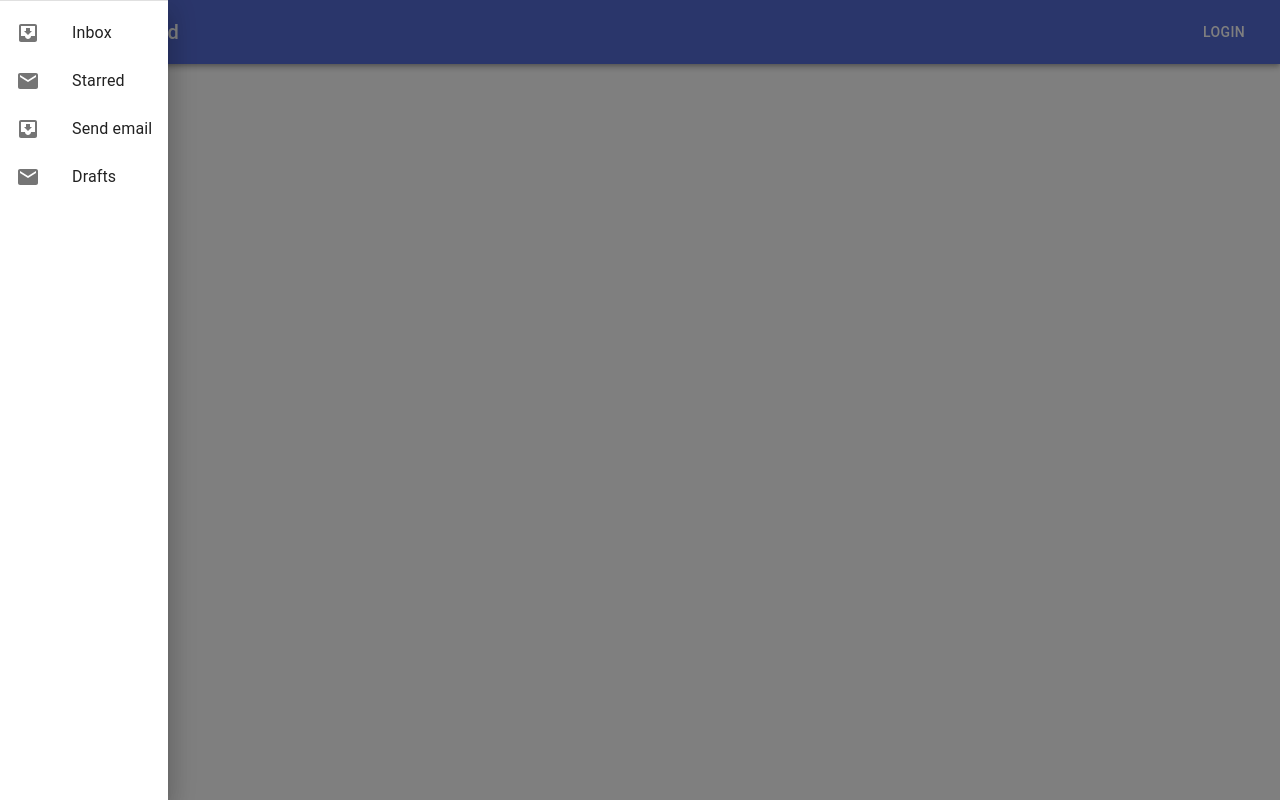
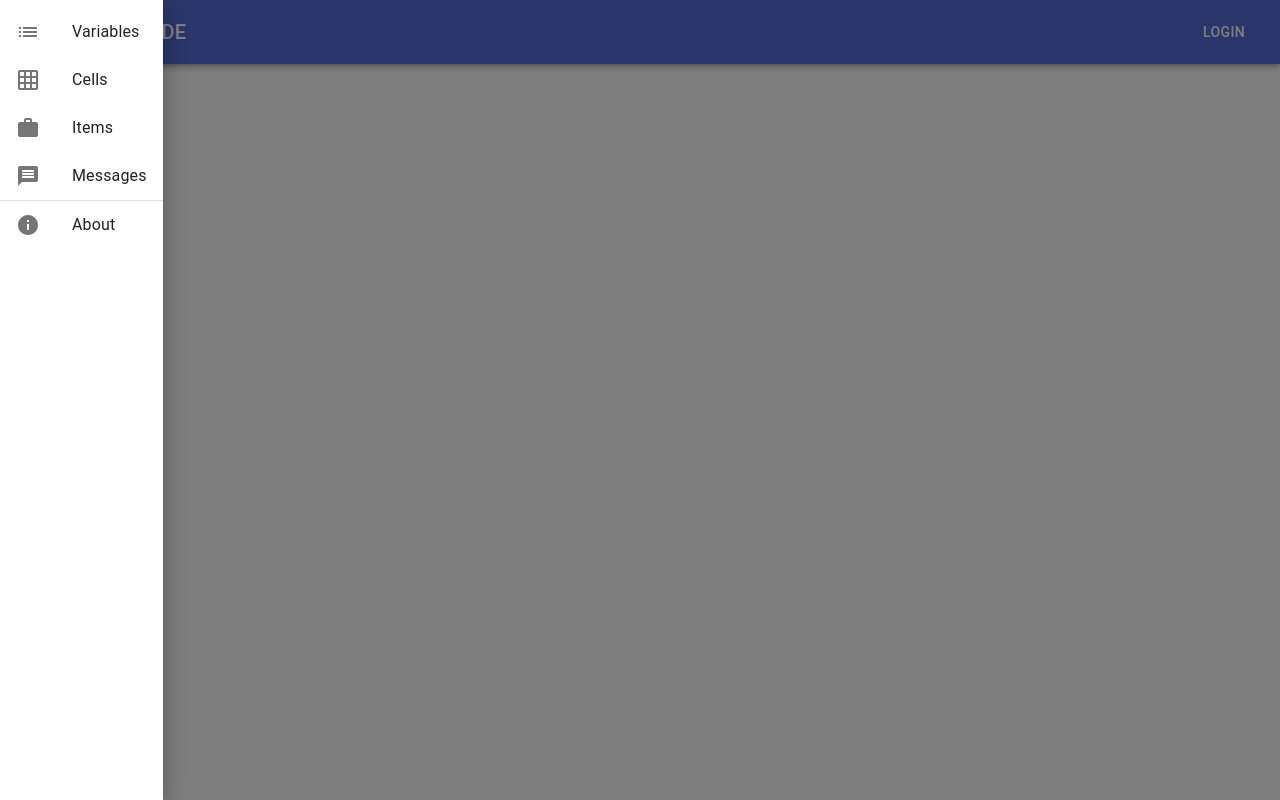
Before and after one commit to alex-worker/CombinatoricsIDE, a React (Create React App) app in the folder simple-ide/: page /vars in a window 1280 px wide. Both pictures are taken after a click on the button 48 px from the left and 32 px from the top of the page. Built offline with nearby package versions, Linux system fonts and the light colour scheme.

Commit message:
menu is dynamicaly generate

```diff
--- a/simple-ide/src/App.js
+++ b/simple-ide/src/App.js
@@ -1,12 +1,12 @@
 import React from 'react'
 
-import { BrowserRouter as Router, Switch, Route, Link } from 'react-router-dom'
+import { BrowserRouter as Router, Switch, Route } from 'react-router-dom'
 
 import CssBaseline from '@material-ui/core/CssBaseline'
 import { ThemeProvider } from '@material-ui/styles'
 import theme from './theme'
 
-import Container from '@material-ui/core/Container'
+// import Container from '@material-ui/core/Container'
 
 import About from './pages/About'
 import Cells from './pages/Cells'
@@ -15,6 +15,15 @@ import Messages from './pages/Messages'
 import Variables from './pages/Variables'
 
 import Menu from './components/gui/Menu'
+
+const pageList = [
+  { name: 'Variables', icon: 'list', link: 'Variables' },
+  { name: 'Cells', icon: 'grid_on', link: 'Cells' },
+  { name: 'Items', icon: 'work', link: 'Items' },
+  { name: 'Messages', icon: 'message', link: 'Messages' },
+  { name: 'Divider' },
+  { name: 'About', icon: 'info', link: 'About' }
+]
 
 const Pages = () => {
   return <Switch>
@@ -28,10 +37,11 @@ const Pages = () => {
 }
 
 function App () {
+  const [headerName, setHeaderName] = React.useState('Simple IDE')
   return (
     <ThemeProvider theme={theme} >
       <CssBaseline />
-      <Menu />
+      <Menu header={headerName} items={pageList} />
       <Router>
         <Pages />
       </Router>
--- a/simple-ide/src/components/gui/Drawer.js
+++ b/simple-ide/src/components/gui/Drawer.js
@@ -1,34 +1,25 @@
-import React, { useState } from 'react'
+import React from 'react'
 
-import { makeStyles } from '@material-ui/core/styles'
+// import { makeStyles } from '@material-ui/core/styles'
 import Drawer from '@material-ui/core/Drawer'
-import Divider from '@material-ui/core/Divider'
-import List from '@material-ui/core/List'
-import ListItem from '@material-ui/core/ListItem'
-import ListItemIcon from '@material-ui/core/ListItemIcon'
-import ListItemText from '@material-ui/core/ListItemText'
+// import Divider from '@material-ui/core/Divider'
+// import List from '@material-ui/core/List'
+// import ListItem from '@material-ui/core/ListItem'
+// import ListItemIcon from '@material-ui/core/ListItemIcon'
+// import ListItemText from '@material-ui/core/ListItemText'
 
-import InboxIcon from '@material-ui/icons/MoveToInbox'
-import MailIcon from '@material-ui/icons/Mail'
+// import InboxIcon from '@material-ui/icons/MoveToInbox'
+// import MailIcon from '@material-ui/icons/Mail'
 
-const useStyles = makeStyles(theme => ({
+// const useStyles = makeStyles(theme => ({
+// }))
 
-}))
-
-const MyDrawer = ({ open, onClose }) => {
+const MyDrawer = ({ open, onClose, children }) => {
   return <Drawer
     open={open}
     onClose={onClose}
   >
-    <Divider />
-    <List>
-        {['Inbox', 'Starred', 'Send email', 'Drafts'].map((text, index) => (
-          <ListItem button key={text}>
-            <ListItemIcon>{index % 2 === 0 ? <InboxIcon /> : <MailIcon />}</ListItemIcon>
-            <ListItemText primary={text} />
-          </ListItem>
-        ))}
-      </List>
+    {children}
   </Drawer>
 }
 
--- a/simple-ide/src/components/gui/Menu.js
+++ b/simple-ide/src/components/gui/Menu.js
@@ -8,6 +8,12 @@ import IconButton from '@material-ui/core/IconButton'
 import MenuIcon from '@material-ui/icons/Menu'
 import Typography from '@material-ui/core/Typography'
 import Button from '@material-ui/core/Button'
+import List from '@material-ui/core/List'
+import ListItem from '@material-ui/core/ListItem'
+import ListItemIcon from '@material-ui/core/ListItemIcon'
+import ListItemText from '@material-ui/core/ListItemText'
+import Icon from '@material-ui/core/Icon'
+import Divider from '@material-ui/core/Divider'
 
 import Drawer from './Drawer'
 
@@ -23,7 +29,22 @@ const useStyles = makeStyles(theme => ({
   }
 }))
 
-const Menu = ({ header = 'undefined' }) => {
+const makeItem = (item, index) => (
+  item.name === 'Divider' ? <Divider /> : <ListItem button key={index}>
+    <ListItemIcon>
+      <Icon>{item.icon}</Icon>
+    </ListItemIcon>
+    <ListItemText primary={item.name} />
+  </ListItem>
+)
+
+const makeList = (items) => (
+  <List>
+    { items.map(makeItem) }
+  </List>
+)
+
+const Menu = ({ header = 'undefined', items }) => {
   const classes = useStyles()
 
   const [isDrawerOpen, setDrawerOpen] = React.useState(false)
@@ -48,7 +69,9 @@ const Menu = ({ header = 'undefined' }) => {
         <Button color='inherit' >Login</Button>
       </Toolbar>
     </AppBar>
-    <Drawer open={isDrawerOpen} onClose={closeDrawer} />
+    <Drawer open={isDrawerOpen} onClose={closeDrawer} >
+      {makeList(items)}
+    </Drawer>
   </div>
 }
 
```
Also changed, not shown: simple-ide/package.json (+5 -5 lines), 1 other file (tests, documents, lock files or other folders).
